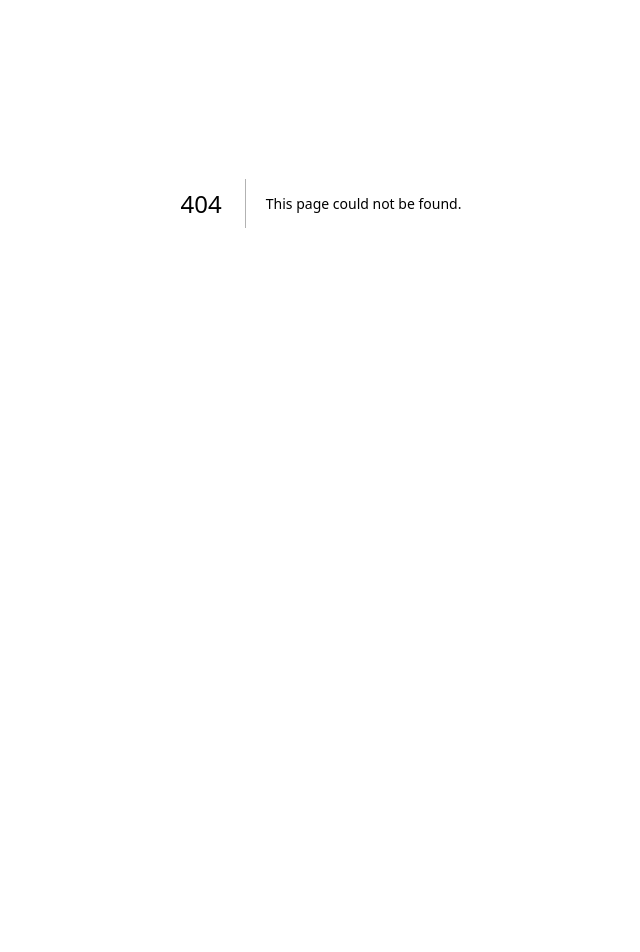
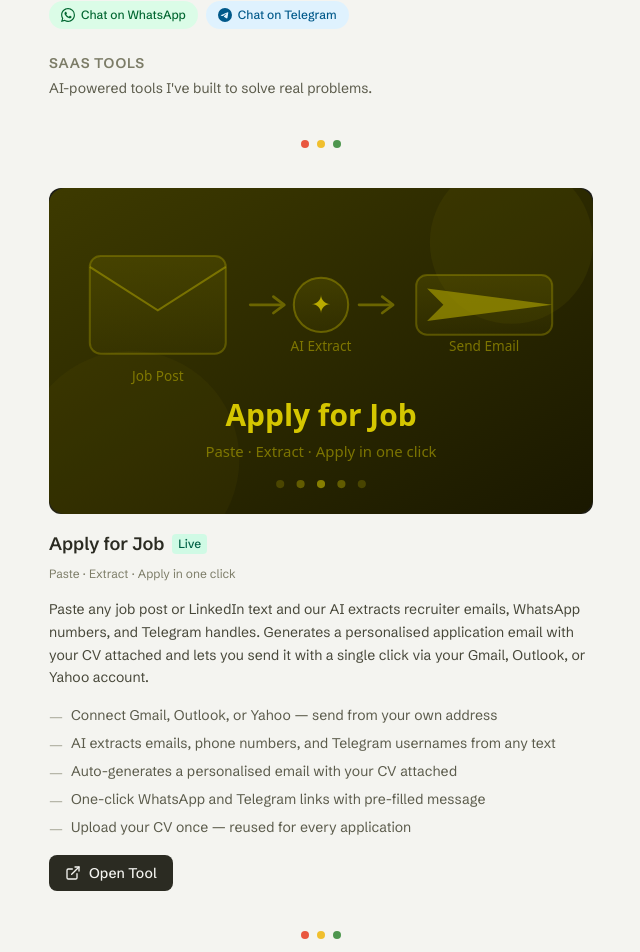
Before and after one commit to Zulqurnain/zulqurnainj.com, a Next.js app: page /saas in a window 1280 px wide. Before the commit this address had no page. Shown: the part 197-1149 px from the top of the page, without its empty margins (319-959 px from the left). Before the commit the page ends 800 px from the top, so only its background shows below. Built offline with nearby package versions, Linux system fonts and the light colour scheme; a web font is replaced by a local one.

Commit message:
Add /saas/ page with Apply for Job card and SaaS nav link

```diff
--- /dev/null
+++ b/src/app/saas/page.tsx
@@ -0,0 +1,133 @@
+import type { Metadata } from "next";
+import { Header } from "@/components/Header";
+import { Footer } from "@/components/Footer";
+import { Divider } from "@/components/Divider";
+
+export const metadata: Metadata = {
+  title: "SaaS Tools",
+  description:
+    "SaaS tools built by Zulqurnain Haider. Includes Apply for Job — an AI-powered tool to extract recruiter contacts from job posts and apply with one click.",
+  alternates: { canonical: "https://zulqurnainj.com/saas" },
+  openGraph: {
+    url: "https://zulqurnainj.com/saas",
+    title: "SaaS Tools | Zulqurnain Haider",
+    description: "AI-powered SaaS tools by Zulqurnain Haider.",
+    images: [{ url: "/og-image.jpg", width: 1200, height: 630 }],
+  },
+};
+
+const tools = [
+  {
+    id: "apply-for-job",
+    name: "Apply for Job",
+    tagline: "Paste · Extract · Apply in one click",
+    description:
+      "Paste any job post or LinkedIn text and our AI extracts recruiter emails, WhatsApp numbers, and Telegram handles. Generates a personalised application email with your CV attached and lets you send it with a single click via your Gmail, Outlook, or Yahoo account.",
+    features: [
+      "Connect Gmail, Outlook, or Yahoo — send from your own address",
+      "AI extracts emails, phone numbers, and Telegram usernames from any text",
+      "Auto-generates a personalised email with your CV attached",
+      "One-click WhatsApp and Telegram links with pre-filled message",
+      "Upload your CV once — reused for every application",
+    ],
+    href: "https://tools.zulqurnainj.com",
+    image: "/saas/apply-for-job.svg",
+    badge: "Live",
+    badgeColor: "bg-emerald-100 text-emerald-800 dark:bg-emerald-900/30 dark:text-emerald-400",
+  },
+];
+
+export default function SaasPage() {
+  return (
+    <div className="bg-olive-100 dark:bg-olive-900 min-h-screen w-full flex justify-center py-10">
+      <div className="flex flex-col gap-6 items-center w-full max-w-xl px-4">
+
+        <div className="animate-in w-full">
+          <Header />
+        </div>
+
+        <div className="animate-in animate-delay-1 w-full flex flex-col gap-1">
+          <h2 className="font-semibold text-sm text-olive-500 dark:text-olive-400 uppercase tracking-wider">
+            SaaS Tools
+          </h2>
+          <p className="text-sm text-olive-600 dark:text-olive-400 leading-relaxed">
+            AI-powered tools I&apos;ve built to solve real problems.
+          </p>
+        </div>
+
+        <div className="animate-in animate-delay-2 w-full">
+          <Divider />
+        </div>
+
+        <div className="animate-in animate-delay-3 w-full flex flex-col gap-8">
+          {tools.map((tool) => (
+            <div key={tool.id} className="flex flex-col gap-4">
+              {/* Card image */}
+              <div className="w-full rounded-xl overflow-hidden bg-olive-900 dark:bg-olive-950 aspect-[5/3]">
+                {/* eslint-disable-next-line @next/next/no-img-element */}
+                <img
+                  src={tool.image}
+                  alt={tool.name}
+                  className="w-full h-full object-cover"
+                />
+              </div>
+
+              {/* Title row */}
+              <div className="flex items-center gap-2 flex-wrap">
+                <h3 className="font-semibold text-olive-800 dark:text-olive-100 text-lg">
+                  {tool.name}
+                </h3>
+                <span className={`text-xs px-1.5 py-0.5 rounded font-medium ${tool.badgeColor}`}>
+                  {tool.badge}
+                </span>
+              </div>
+
+              <p className="text-xs text-olive-500 dark:text-olive-500 -mt-2">
+                {tool.tagline}
+              </p>
+
+              <p className="text-sm text-olive-700 dark:text-olive-300 leading-relaxed">
+                {tool.description}
+              </p>
+
+              <ul className="flex flex-col gap-1.5">
+                {tool.features.map((feature) => (
+                  <li
+                    key={feature}
+                    className="flex items-start gap-2 text-sm text-olive-600 dark:text-olive-400"
+                  >
+                    <span className="text-olive-400 dark:text-olive-600 mt-0.5 flex-shrink-0">—</span>
+                    <span>{feature}</span>
+                  </li>
+                ))}
+              </ul>
+
+              <a
+                href={tool.href}
+                target="_blank"
+                rel="noopener noreferrer"
+                className="inline-flex items-center gap-2 self-start text-sm font-medium bg-olive-800 dark:bg-olive-100 text-olive-100 dark:text-olive-900 px-4 py-2 rounded-lg hover:opacity-80 transition-opacity"
+              >
+                <svg viewBox="0 0 24 24" className="size-4 fill-none stroke-current stroke-2" xmlns="http://www.w3.org/2000/svg" strokeLinecap="round" strokeLinejoin="round">
+                  <path d="M18 13v6a2 2 0 0 1-2 2H5a2 2 0 0 1-2-2V8a2 2 0 0 1 2-2h6"/>
+                  <polyline points="15 3 21 3 21 9"/>
+                  <line x1="10" y1="14" x2="21" y2="3"/>
+                </svg>
+                Open Tool
+              </a>
+            </div>
+          ))}
+        </div>
+
+        <div className="animate-in animate-delay-4 w-full">
+          <Divider />
+        </div>
+
+        <div className="animate-in animate-delay-5 w-full">
+          <Footer />
+        </div>
+
+      </div>
+    </div>
+  );
+}
--- a/src/components/Header.tsx
+++ b/src/components/Header.tsx
@@ -15,6 +15,7 @@ const navItems: NavItem[] = [
   { label: "LinkedIn", href: "https://linkedin.com/in/zulqurnainjj", external: true },
   { label: "Projects", href: "/projects" },
   { label: "Apps", href: "/apps" },
+  { label: "SaaS", href: "/saas" },
   { label: "Linktree", href: "https://linktr.ee/zulqurnainjj", external: true },
 ];
 
```
Also changed, not shown: public/saas/apply-for-job.svg (added).
